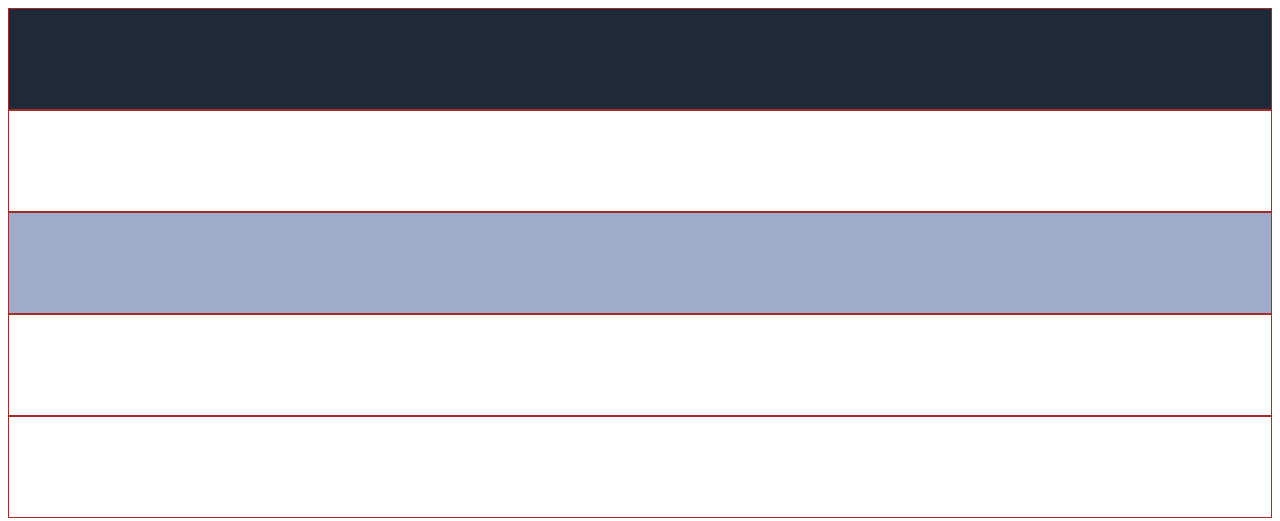
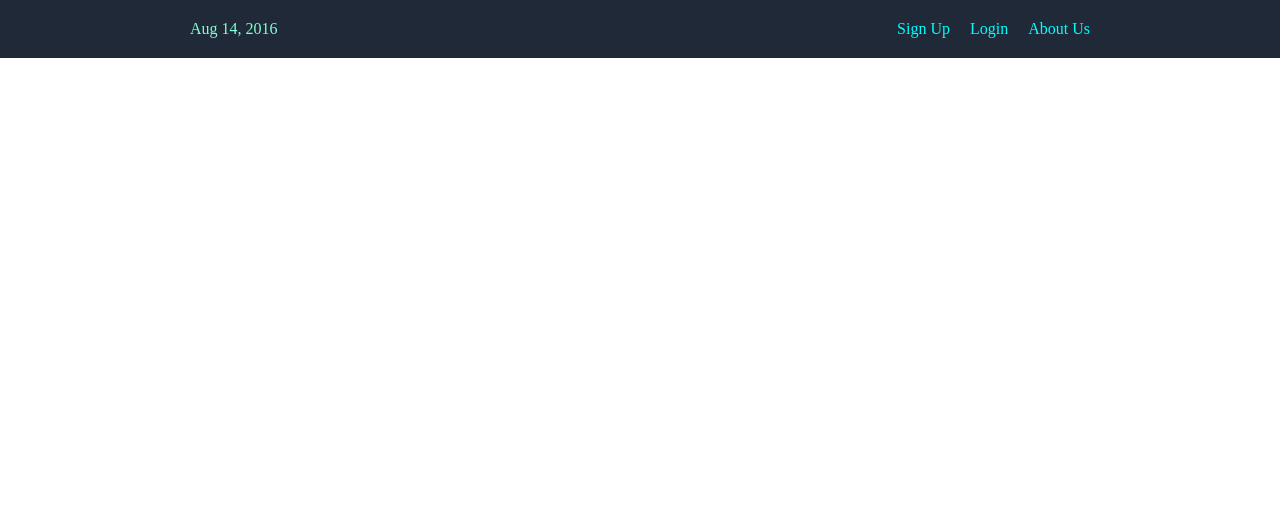
Before and after one commit to RP451/first_sites, a plain HTML site: page index.html in a window 1280 px wide. Drawn offline with Linux system fonts and the light colour scheme.

Commit message:
final commit for header menu, text only for now

```diff
--- a/index.html
+++ b/index.html
@@ -10,12 +10,15 @@
 
 </head>
 <body>
-    <div class="parent-flex">
-        <div class="header"></div>
-        <div class="two"></div>
-        <div class="three"></div>
-        <div class="four"></div>
-        <div class="five"></div>
+    <div class='menu-container'>
+        <div class="menu">
+            <div class='date'>Aug 14, 2016</div>
+            <div class='links'>
+                <div class='signup'>Sign Up</div>
+                <div class='login'>Login</div>
+                <div class='aboutus'>About Us</div>
+            </div>
+        </div>
     </div>
 </body>
 </html>
--- a/styles.css
+++ b/styles.css
@@ -1,21 +1,38 @@
-.parent-flex {
-    display: flex;
-    flex-direction: column;
+* {
+    margin: 0;
+    padding: 0;
+    box-sizing: border-box;
   }
 
-  /* this selector selects all divs inside of .flex-container */
-  .parent-flex div {
-
-    border: 1px solid brown;
-    height: 100px;
-    width: auto;
-    flex: 1 1 2;
+  .menu-container {
+    display: flex;
+    /* color: #fff; */
+    background-color: #1f2937;
+    padding: 20px 0;
+    justify-content: center;
   }
 
-  .header {
-    background-color: #1f2937;
+  .menu {
+   /* border: 1px solid #fff;*/
+    width: 900px;
+    display: flex;
+    justify-content: space-between;
   }
 
-  .three {
-    background-color: #9eacc9;
+  .date {
+    color: aquamarine;
   }
+
+  .links {
+   /* border: 1px solid #fff;  /* For debugging */
+    display: flex;
+    color: aqua;
+    justify-content: flex-end;
+  }
+
+  .aboutus{
+    margin-left: 20px;
+  }
+  .login {
+    margin-left: 20px;
+  }
```
